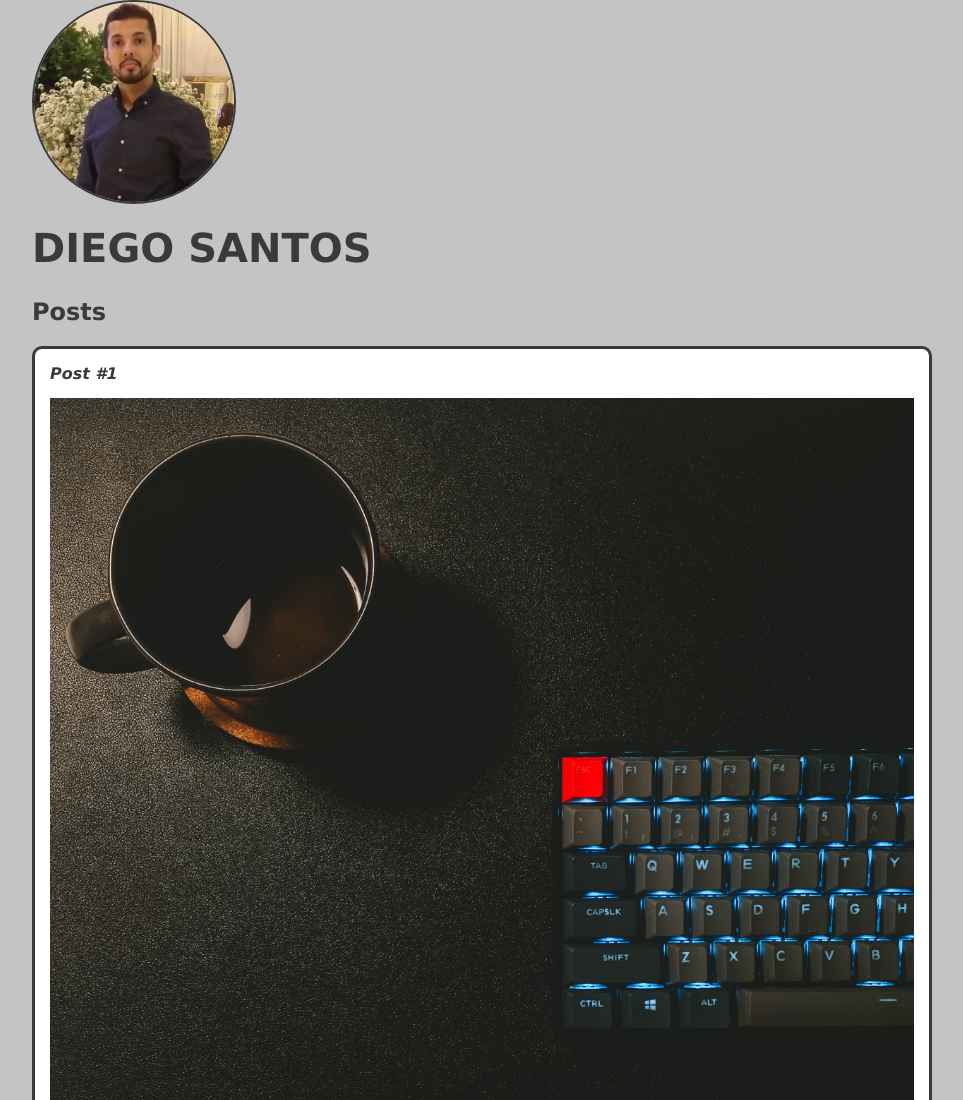
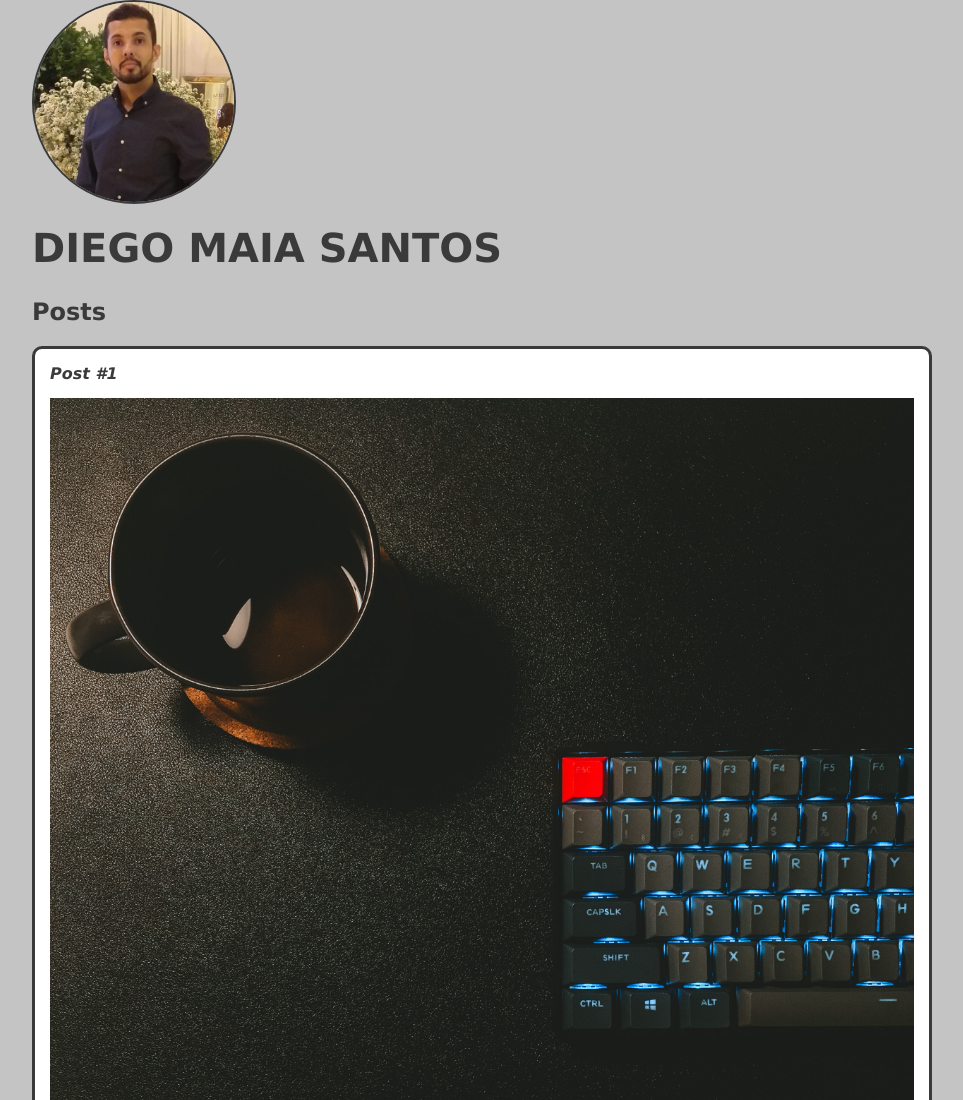
Before and after one commit to DiegoMaiaSantos/intro-html5-css3-curso-innovation, a plain HTML site: page index.html in a window 1280 px wide. Shown: the top 1100 px of the page, without its empty margins (158-1121 px from the left). Drawn offline with Linux system fonts and the light colour scheme.

Commit message:
Update index.html

```diff
--- a/index.html
+++ b/index.html
@@ -12,7 +12,7 @@
 <body>
     <header>
         <img class="img-perfil" src="/img/minha-foto-site.jpeg" alt="Foto de Diego Santos">
-        <h1 id="title">Diego Santos</h1>
+        <h1 id="title">Diego Maia Santos</h1>
     </header>
     <section>
         <header>
```
